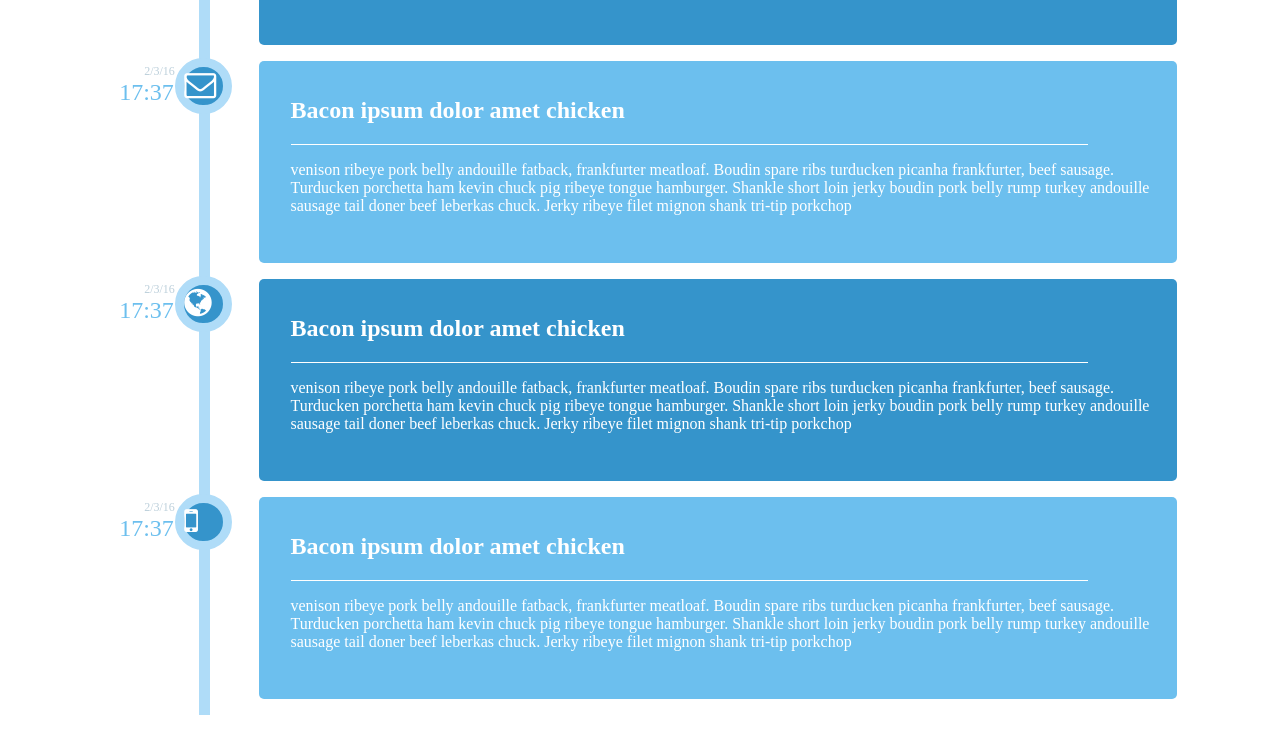
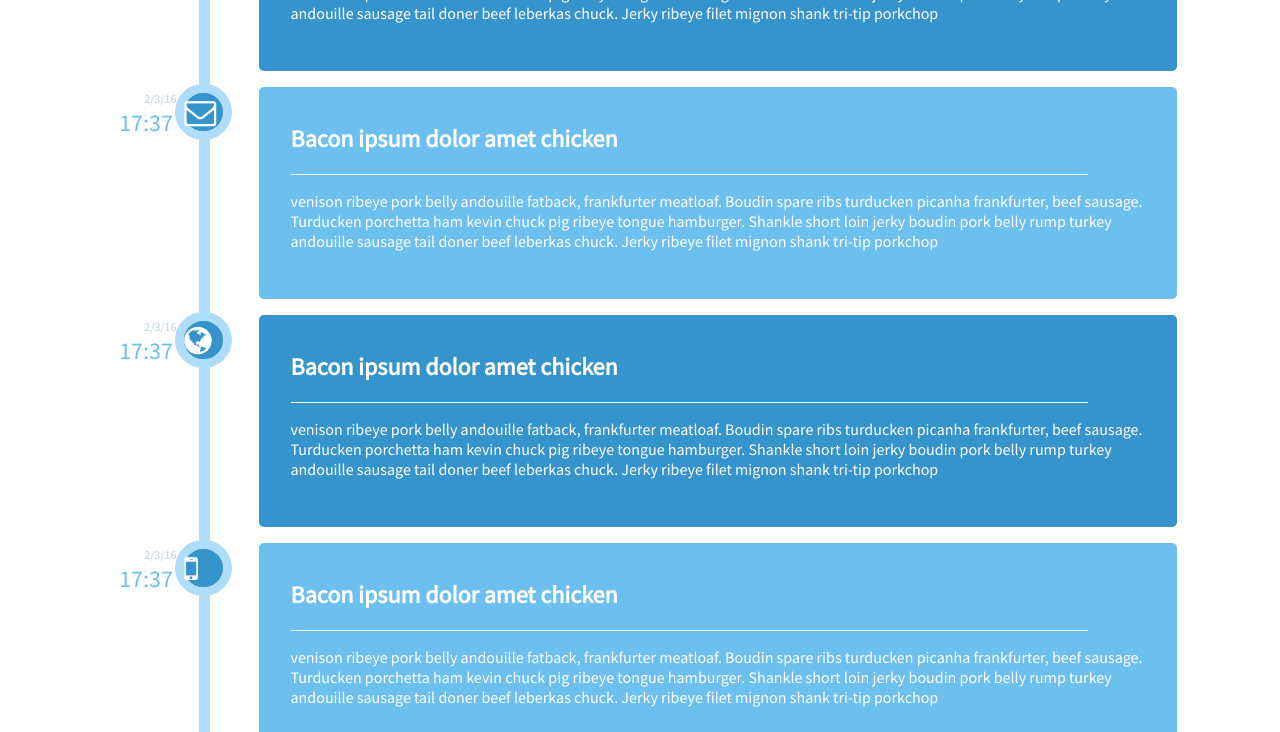
Before and after one commit to gturmel/vertical-timeline, a plain HTML site: page index.html in a window 1280 px wide. Shown: the part 609-1341 px from the top of the page. Drawn offline with Linux system fonts and the light colour scheme.

Commit message:
add font-family

```diff
--- a/assets/style.css
+++ b/assets/style.css
@@ -1,3 +1,6 @@
+body {
+  font-family: 'Source Sans Pro', sans-serif;
+}
 /* header styling */
 
 header {
--- a/index.html
+++ b/index.html
@@ -4,7 +4,7 @@
       <title>Vertical Timeline</title>
       <link href="assets/style.css" rel="stylesheet">
       <link rel="stylesheet" href="https://maxcdn.bootstrapcdn.com/font-awesome/4.5.0/css/font-awesome.min.css">
-
+      <link href='https://fonts.googleapis.com/css?family=Source+Sans+Pro' rel='stylesheet' type='text/css'>
     </head>
     <body>
 <!--hard mode - hover text popping up, site name, funky imgs-->
```
